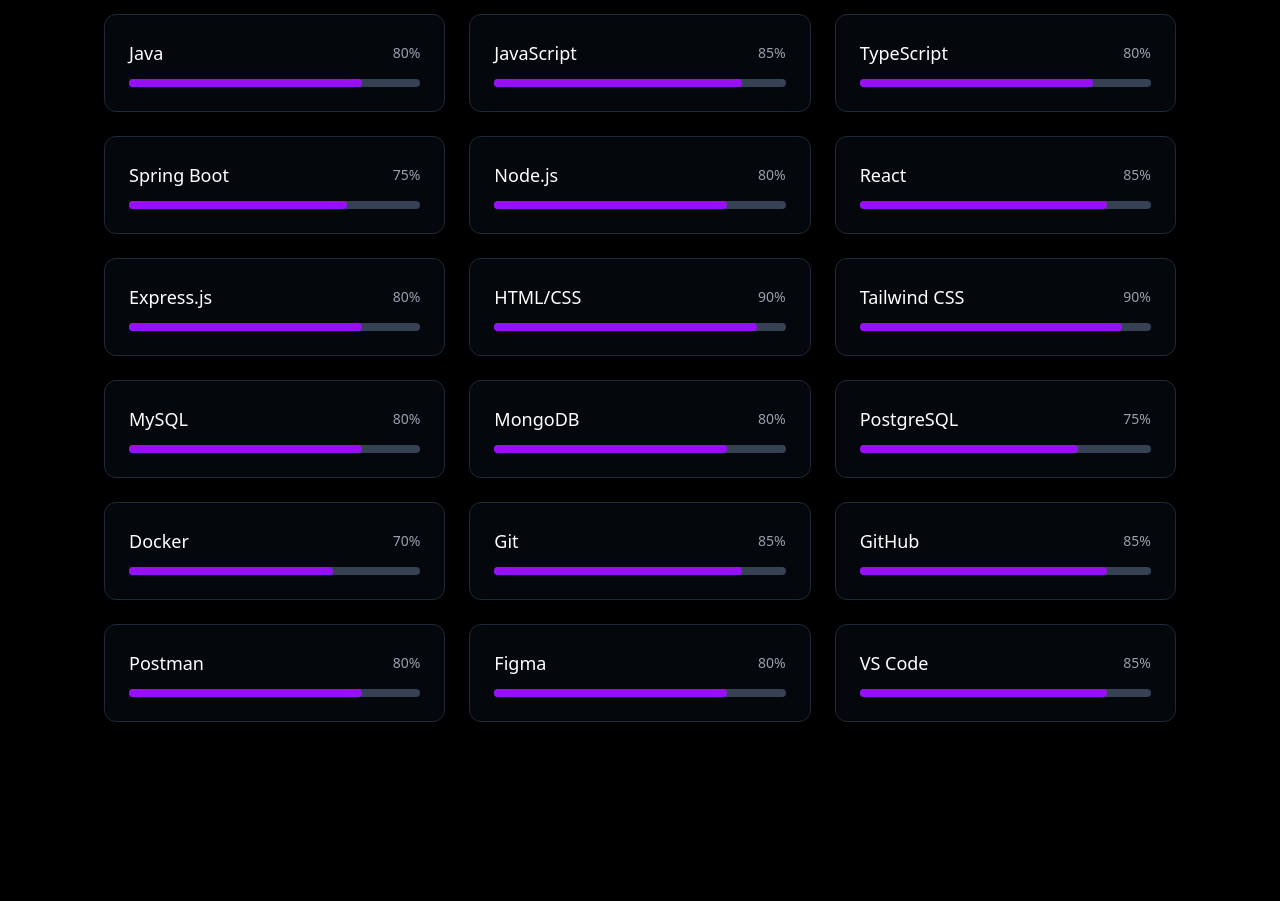
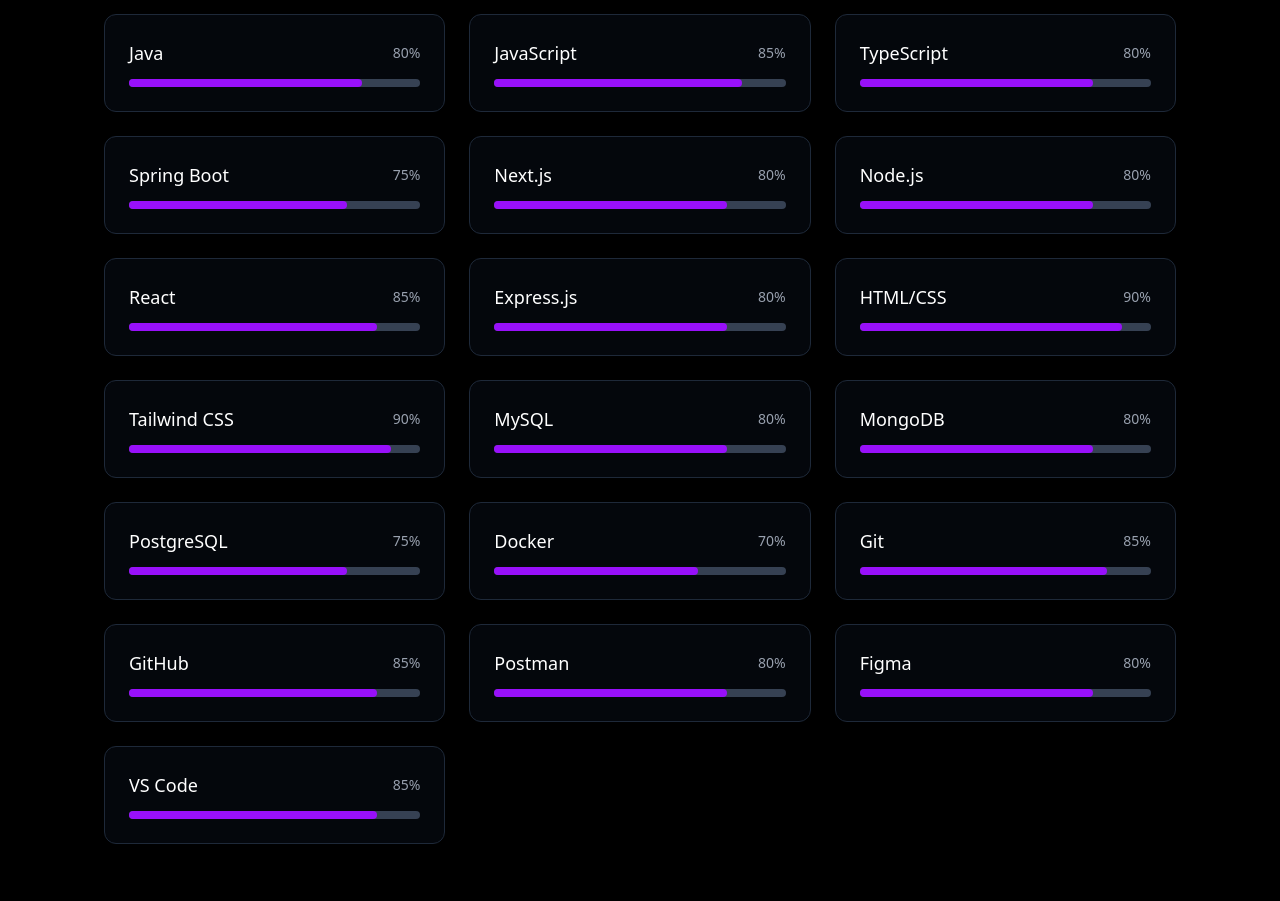
Before and after one commit to chamithsandeepa/My-Portfolio, a React (Vite) app: page / in a window 1280 px wide. Shown: the part 1780-2681 px from the top of the page. Built offline with nearby package versions, Linux system fonts and the light colour scheme.

Commit message:
Enhance UI with hover effects and add Next.js to skills

```diff
--- a/src/Pages/About.jsx
+++ b/src/Pages/About.jsx
@@ -121,7 +121,8 @@
                 <motion.div
                   key={index}
                   variants={itemVariants}
-                  className="bg-gray-900/50 backdrop-blur-sm p-6 rounded-xl border border-gray-800 flex items-start"
+                  className="bg-gray-900/50 backdrop-blur-sm p-6 rounded-xl border border-gray-800 flex items-start hover:border-blue-500 hover:shadow-[0_0_15px_rgba(59,130,246,0.5)] transition-all duration-300"
+                  whileHover={{ scale: 1.05 }}
                 >
                   <div className={`mr-4 ${item.bg} p-3 rounded-lg`}>
                     {item.icon}
--- a/src/Pages/Projects.jsx
+++ b/src/Pages/Projects.jsx
@@ -91,7 +91,7 @@
           transition={{ duration: 0.6 }}
           viewport={{ once: false, amount: 0.2 }}
         >
-          <h2 className="text-4xl md:text-5xl font-bold mb-3 text-white">
+          <h2 className="text-3xl md:text-4xl font-bold mb-2">
             Featured <span className="text-purple-500">Projects</span>
           </h2>
           <p className="text-gray-400 max-w-2xl mx-auto text-lg">
@@ -115,7 +115,7 @@
               return (
                 <motion.div
                   key={project.id}
-                  className="absolute w-96 bg-gray-900/90 rounded-xl overflow-hidden border border-gray-800 shadow-lg"
+                  className="absolute w-96 bg-gray-900/90 rounded-xl overflow-hidden border border-gray-800 shadow-lg hover:border-blue-500 hover:shadow-[0_0_15px_rgba(59,130,246,0.5)] transition-all duration-300"
                   variants={variants}
                   initial="hidden"
                   animate={position}
--- a/src/Pages/Skills.jsx
+++ b/src/Pages/Skills.jsx
@@ -9,6 +9,7 @@
     { name: "JavaScript", category: "frontend", proficiency: 85 },
     { name: "TypeScript", category: "frontend", proficiency: 80 },
     { name: "Spring Boot", category: "backend", proficiency: 75 },
+    { name: "Next.js", category: "frontend", proficiency: 80 },
     { name: "Node.js", category: "backend", proficiency: 80 },
     { name: "React", category: "frontend", proficiency: 85 },
     { name: "Express.js", category: "backend", proficiency: 80 },
@@ -93,8 +94,9 @@
           {filteredSkills.map((skill, index) => (
             <motion.div
               key={`${activeTab}-${skill.name}`}
-              className="bg-gray-900/30 backdrop-blur-sm p-6 rounded-xl border border-gray-800"
+              className="bg-gray-900/30 backdrop-blur-sm p-6 rounded-xl border border-gray-800 hover:border-blue-500 hover:shadow-[0_0_15px_rgba(59,130,246,0.5)] transition-all duration-300"
               variants={itemVariants}
+              whileHover={{ scale: 1.05 }}
             >
               <div className="flex justify-between items-center mb-3">
                 <h3 className="text-lg font-medium">{skill.name}</h3>
```
